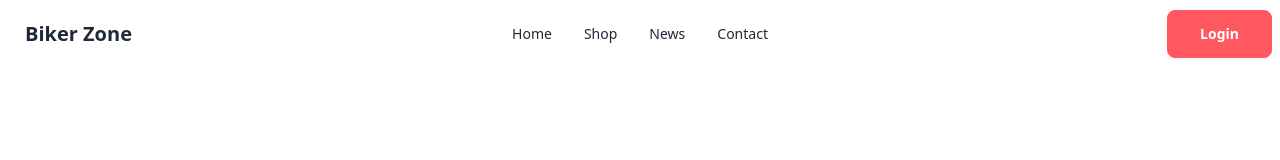
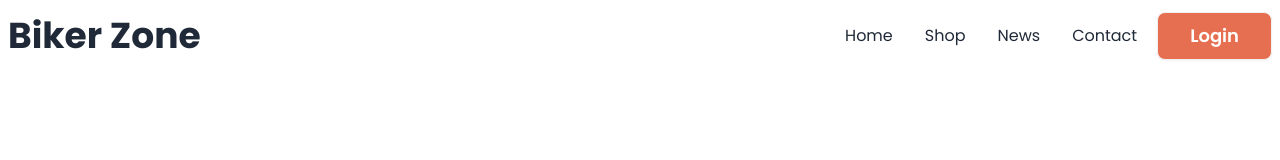
Before and after one commit to faisal-hdev/biker-zone, a plain HTML site: page index.html in a window 1280 px wide. Drawn offline with nearby package versions, Linux system fonts and the light colour scheme.

Commit message:
Custom navbar added

```diff
--- a/index.html
+++ b/index.html
@@ -17,13 +17,30 @@
       rel="stylesheet"
       type="text/css"
     />
+    <style>
+      .font-poppins {
+        font-family: "Poppins", sans-serif;
+      }
+    </style>
     <title>Biker Zone-</title>
+    <script>
+      tailwind.config = {
+        theme: {
+          extend: {
+            colors: {
+              clifford: "#da373d",
+              "bike-primary": "#E76F51;",
+            },
+          },
+        },
+      };
+    </script>
   </head>
-  <body>
-    <header>
+  <body class="font-poppins">
+    <header class="md:container md:mx-auto">
       <nav>
         <div class="navbar bg-base-100">
-          <div class="navbar-start">
+          <div class="flex-1">
             <div class="dropdown">
               <div tabindex="0" role="button" class="btn btn-ghost lg:hidden">
                 <svg
@@ -43,7 +60,7 @@
               </div>
               <ul
                 tabindex="0"
-                class="menu menu-sm dropdown-content mt-3 z-[1] p-2 shadow bg-base-100 rounded-box w-52"
+                class="menu menu-sm text-base dropdown-content mt-3 z-[1] p-2 shadow bg-base-100 rounded-box w-52"
               >
                 <li><a>Home</a></li>
                 <li><a>Shop</a></li>
@@ -51,23 +68,26 @@
                 <li><a>Contact</a></li>
               </ul>
             </div>
-            <a class="btn btn-ghost text-xl">Biker Zone</a>
+            <a class="lg:text-4xl text-2xl font-bold">Biker Zone</a>
           </div>
           <div class="navbar-center hidden lg:flex">
-            <ul class="menu menu-horizontal px-1">
+            <ul class="menu text-base menu-horizontal px-1">
               <li><a>Home</a></li>
               <li><a>Shop</a></li>
               <li><a>News</a></li>
               <li><a>Contact</a></li>
             </ul>
           </div>
-          <div class="navbar-end">
-            <a class="btn btn-error text-white px-8">Login</a>
+          <div class="">
+            <a
+              class="btn bg-bike-primary font-semibold lg:text-lg text-white px-8"
+              >Login</a
+            >
           </div>
         </div>
       </nav>
     </header>
-    <main></main>
+    <main class="md:container md:mx-auto"></main>
     <footer></footer>
   </body>
 </html>
```
